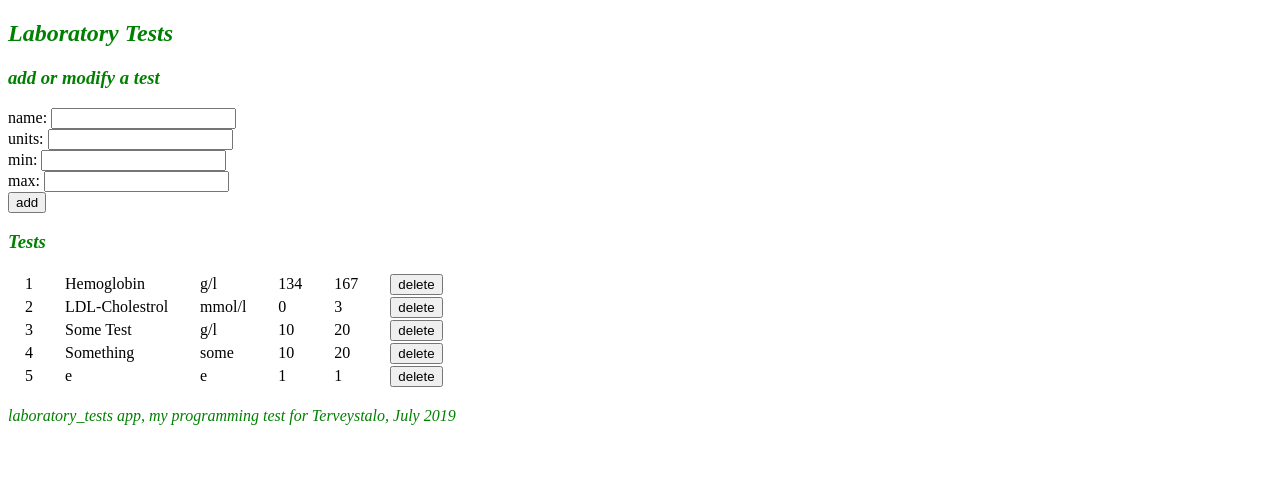
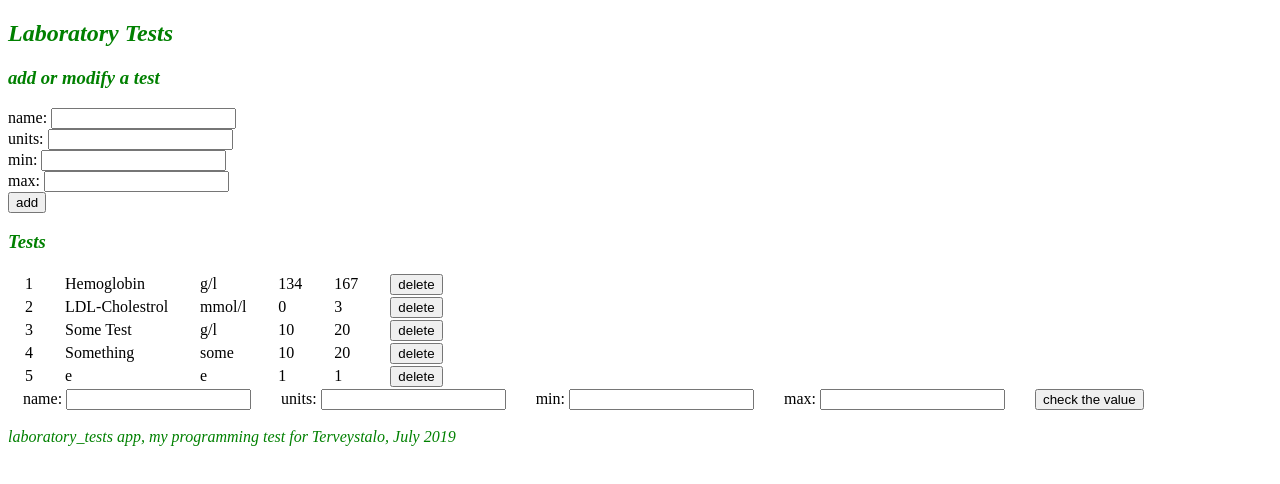
Before and after one commit to Dmitri9149/laboratory_tests, a React (Create React App) app: page / in a window 1280 px wide. Shown: the top 484 px of the page. Built offline with nearby package versions, Linux system fonts and the light colour scheme; data requests are answered from the project's data file.

Commit message:
changes because of the CheckingForm

```diff
--- a/src/App.js
+++ b/src/App.js
@@ -4,6 +4,7 @@ import Footer from './components/Footer'
 import TestForm from './components/TestForm'
 import Tests from './components/Tests'
 import Notification from './components/Notification'
+import CheckingForm from './components/CheckingForm'
 
 
 const App = () => {
@@ -15,6 +16,9 @@ const App = () => {
   const [notification, setNotification] = useState({
     message: null
   })
+  const [testName, setTestName] = useState('')
+  const [testValue, setTestValue] = useState('')
+
 
   useEffect(() => {
     testService.getAll()
@@ -27,6 +31,9 @@ const App = () => {
   const handleUnitsChange = (event) => setNewUnits(event.target.value)
   const handleMinChange = (event) => setNewMin(event.target.value)
   const handleMaxChange = (event) => setNewMax(event.target.value)
+
+  const handleTestName = (event) => setTestName(event.target.value)
+  const handleTestValue = (event) => setTestValue(event.target.value)
 
   const notify = (message, type='success') => {
     setNotification({ message, type })
@@ -128,9 +135,21 @@ const App = () => {
         </tbody>
       </table>
 
-      <div>
-        <Footer/>
-      </div>
+
+      <CheckingForm
+        handleNameChange={handleNameChange}
+        handleUnitsChange={handleUnitsChange}
+        handleMaxChange={handleMaxChange}
+        handleMinChange={handleMinChange}
+        handleSubmit={handleSubmit}
+        newName={newName}
+        newUnits={newUnits}
+        newMax={newMax}
+        newMin={newMin}
+      />
+
+      <Footer/>
+
     </div>
 
   )
```
